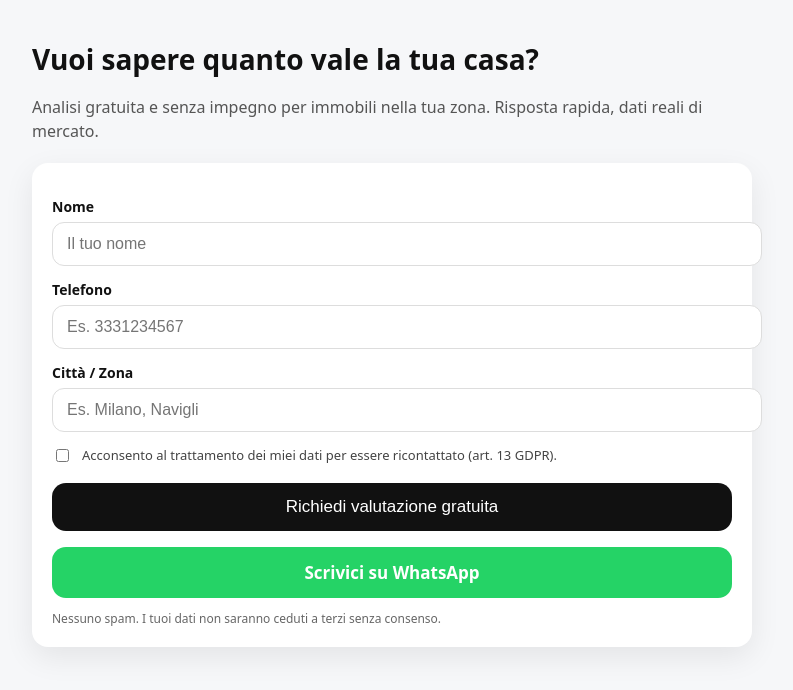
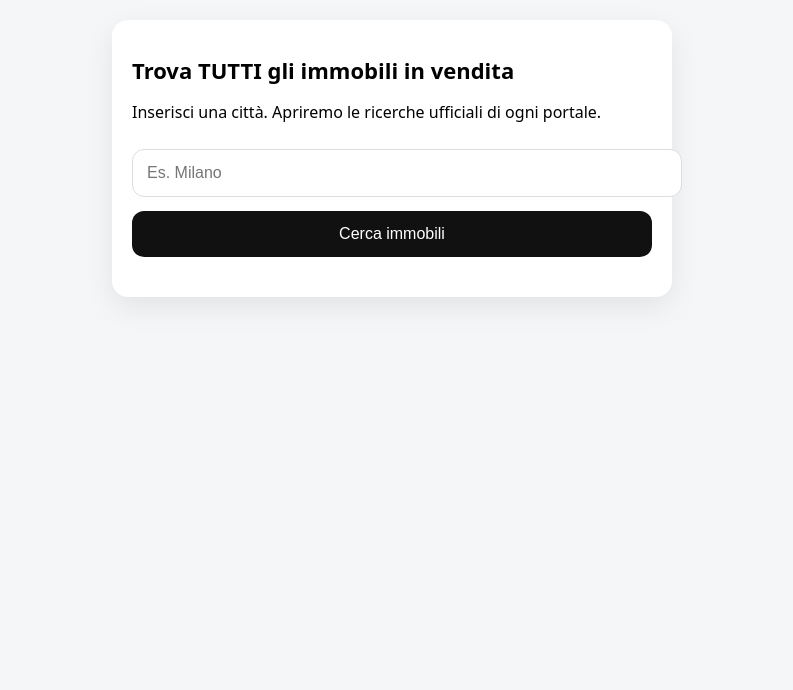
Before and after one commit to josephsocialmedia2-spec/immobili-in-zona, a plain HTML site: page index.html in a window 1280 px wide. Shown: the whole page, without its empty margins (248-1041 px from the left). Drawn offline with Linux system fonts and the light colour scheme.

Commit message:
Update title and styles in index.html

```diff
--- a/index.html
+++ b/index.html
@@ -3,139 +3,105 @@
 <head>
   <meta charset="utf-8">
   <meta name="viewport" content="width=device-width, initial-scale=1">
-  <title>Valutazione immobiliare gratuita</title>
+  <title>Immobili in vendita – Tutti i portali</title>
 
   <style>
-    body {
-      margin: 0;
+    body{
       font-family: system-ui, -apple-system, Segoe UI, Roboto, Arial;
-      background: #f6f7f9;
-      color: #111;
+      background:#f5f6f8;
+      margin:0;
+      padding:20px;
     }
-    .wrap {
-      max-width: 720px;
-      margin: auto;
-      padding: 24px 16px 80px;
+    .box{
+      max-width:520px;
+      margin:auto;
+      background:#fff;
+      padding:20px;
+      border-radius:16px;
+      box-shadow:0 10px 30px rgba(0,0,0,.08);
     }
-    h1 {
-      font-size: 28px;
-      line-height: 1.2;
+    h1{ font-size:22px; }
+    input{
+      width:100%;
+      padding:14px;
+      border-radius:12px;
+      border:1px solid #ddd;
+      font-size:16px;
+      margin-top:10px;
     }
-    p {
-      color: #555;
-      line-height: 1.5;
+    button{
+      width:100%;
+      margin-top:14px;
+      padding:14px;
+      border-radius:12px;
+      border:none;
+      background:#111;
+      color:#fff;
+      font-size:16px;
+      cursor:pointer;
     }
-    .card {
-      background: #fff;
-      border-radius: 16px;
-      padding: 20px;
-      box-shadow: 0 10px 30px rgba(0,0,0,.08);
-      margin-top: 20px;
+    .links{
+      margin-top:20px;
+      display:grid;
+      gap:10px;
     }
-    label {
-      display: block;
-      margin-top: 14px;
-      font-size: 14px;
-      font-weight: 600;
-    }
-    input {
-      width: 100%;
-      padding: 12px 14px;
-      border-radius: 12px;
-      border: 1px solid #ddd;
-      margin-top: 6px;
-      font-size: 16px;
-    }
-    .checkbox {
-      display: flex;
-      gap: 10px;
-      margin-top: 14px;
-      font-size: 13px;
-      color: #444;
-    }
-    .checkbox input {
-      width: auto;
-      margin-top: 3px;
-    }
-    button {
-      width: 100%;
-      margin-top: 18px;
-      padding: 14px;
-      border-radius: 14px;
-      border: none;
-      background: #111;
-      color: #fff;
-      font-size: 17px;
-      cursor: pointer;
-    }
-    .whatsapp {
-      display: block;
-      margin-top: 16px;
-      text-align: center;
-      padding: 14px;
-      border-radius: 14px;
-      background: #25D366;
-      color: #fff;
-      font-size: 17px;
-      text-decoration: none;
-      font-weight: 600;
-    }
-    .note {
-      font-size: 12px;
-      color: #666;
-      margin-top: 12px;
+    a{
+      display:block;
+      padding:14px;
+      background:#f0f2f5;
+      border-radius:12px;
+      text-decoration:none;
+      color:#111;
+      font-weight:600;
+      text-align:center;
     }
   </style>
 </head>
 
 <body>
-  <div class="wrap">
-    <h1>Vuoi sapere quanto vale la tua casa?</h1>
-    <p>
-      Analisi gratuita e senza impegno per immobili nella tua zona.
-      Risposta rapida, dati reali di mercato.
-    </p>
+  <div class="box">
+    <h1>Trova TUTTI gli immobili in vendita</h1>
+    <p>Inserisci una città. Apriremo le ricerche ufficiali di ogni portale.</p>
 
-    <div class="card">
-      <form id="leadForm">
-        <label>Nome</label>
-        <input required placeholder="Il tuo nome">
+    <input id="city" placeholder="Es. Milano">
+    <button onclick="search()">Cerca immobili</button>
 
-        <label>Telefono</label>
-        <input required type="tel" placeholder="Es. 3331234567">
-
-        <label>Città / Zona</label>
-        <input required placeholder="Es. Milano, Navigli">
-
-        <div class="checkbox">
-          <input type="checkbox" required>
-          <span>
-            Acconsento al trattamento dei miei dati per essere ricontattato
-            (art. 13 GDPR).
-          </span>
-        </div>
-
-        <button type="submit">Richiedi valutazione gratuita</button>
-      </form>
-
-      <a class="whatsapp"
-         href="https://wa.me/TUO_NUMERO_WHATSAPP?text=Salve%2C%20vorrei%20una%20valutazione%20gratuita%20per%20il%20mio%20immobile"
-         target="_blank">
-        Scrivici su WhatsApp
-      </a>
-
-      <div class="note">
-        Nessuno spam. I tuoi dati non saranno ceduti a terzi senza consenso.
-      </div>
-    </div>
+    <div class="links" id="links"></div>
   </div>
 
-  <script>
-    document.getElementById("leadForm").addEventListener("submit", function(e){
-      e.preventDefault();
-      alert("Grazie! Verrai ricontattato al più presto.");
-      // In futuro: invio dati a Google Form / email / CRM
-    });
-  </script>
+<script>
+function slug(s){
+  return s.toLowerCase()
+    .normalize("NFD").replace(/[\u0300-\u036f]/g,"")
+    .replace(/[^a-z0-9\s-]/g,"")
+    .trim()
+    .replace(/\s+/g,"-");
+}
+
+function search(){
+  const city = document.getElementById("city").value.trim();
+  if(!city) return;
+
+  const c = slug(city);
+  const links = document.getElementById("links");
+  links.innerHTML = "";
+
+  const portals = [
+    { name:"Immobiliare.it", url:`https://www.immobiliare.it/vendita-case/${c}/` },
+    { name:"Idealista", url:`https://www.idealista.it/vendita-case/${c}/` },
+    { name:"Casa.it", url:`https://www.casa.it/vendita/residenziale/${c}/` },
+    { name:"Wikicasa", url:`https://www.wikicasa.it/vendita-case/${c}/` },
+    { name:"Subito", url:`https://www.subito.it/annunci-italia/vendita/immobili/${c}/` }
+  ];
+
+  portals.forEach(p=>{
+    const a=document.createElement("a");
+    a.href=p.url;
+    a.target="_blank";
+    a.textContent=p.name+" – "+city;
+    links.appendChild(a);
+  });
+}
+</script>
 </body>
 </html>
```
